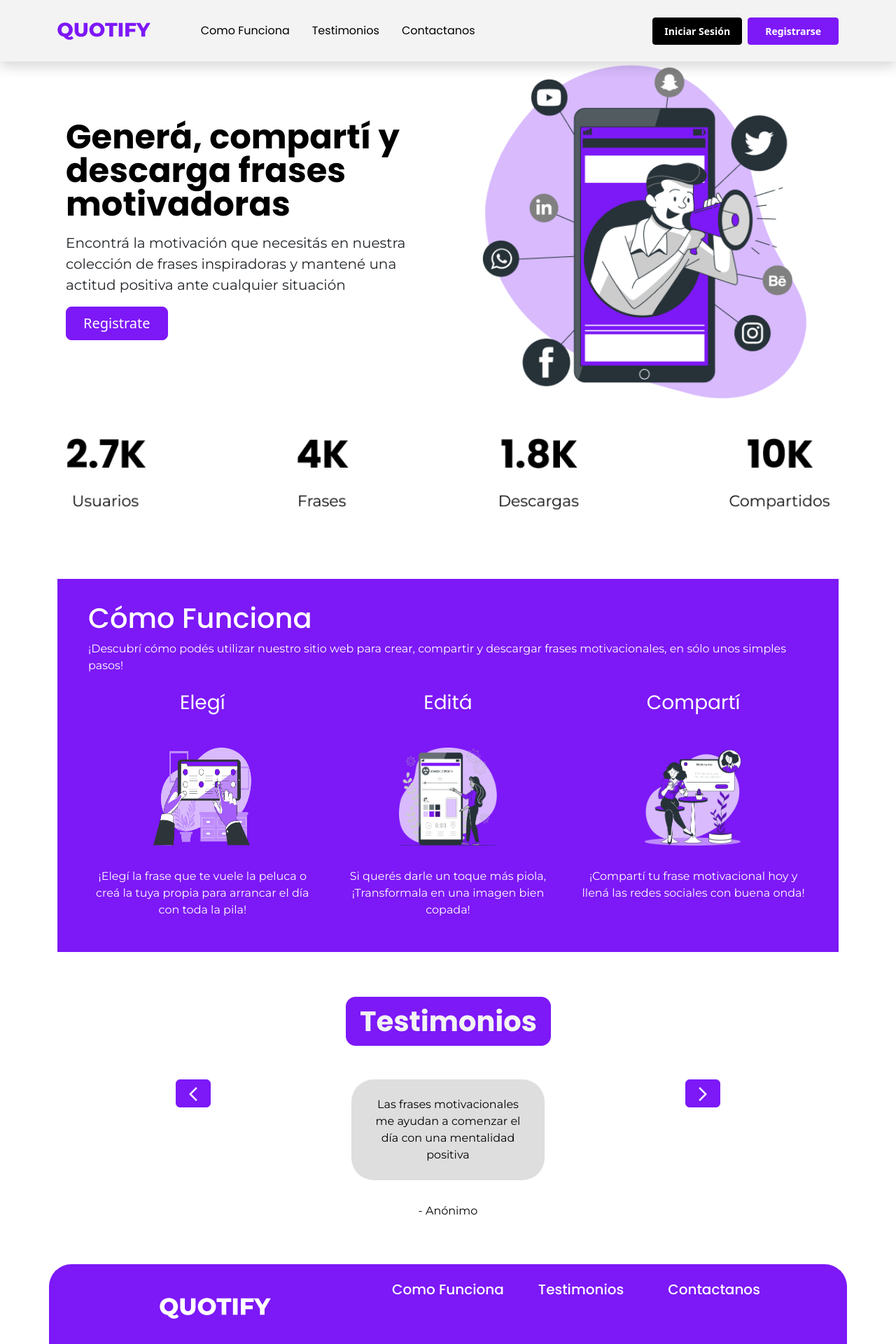
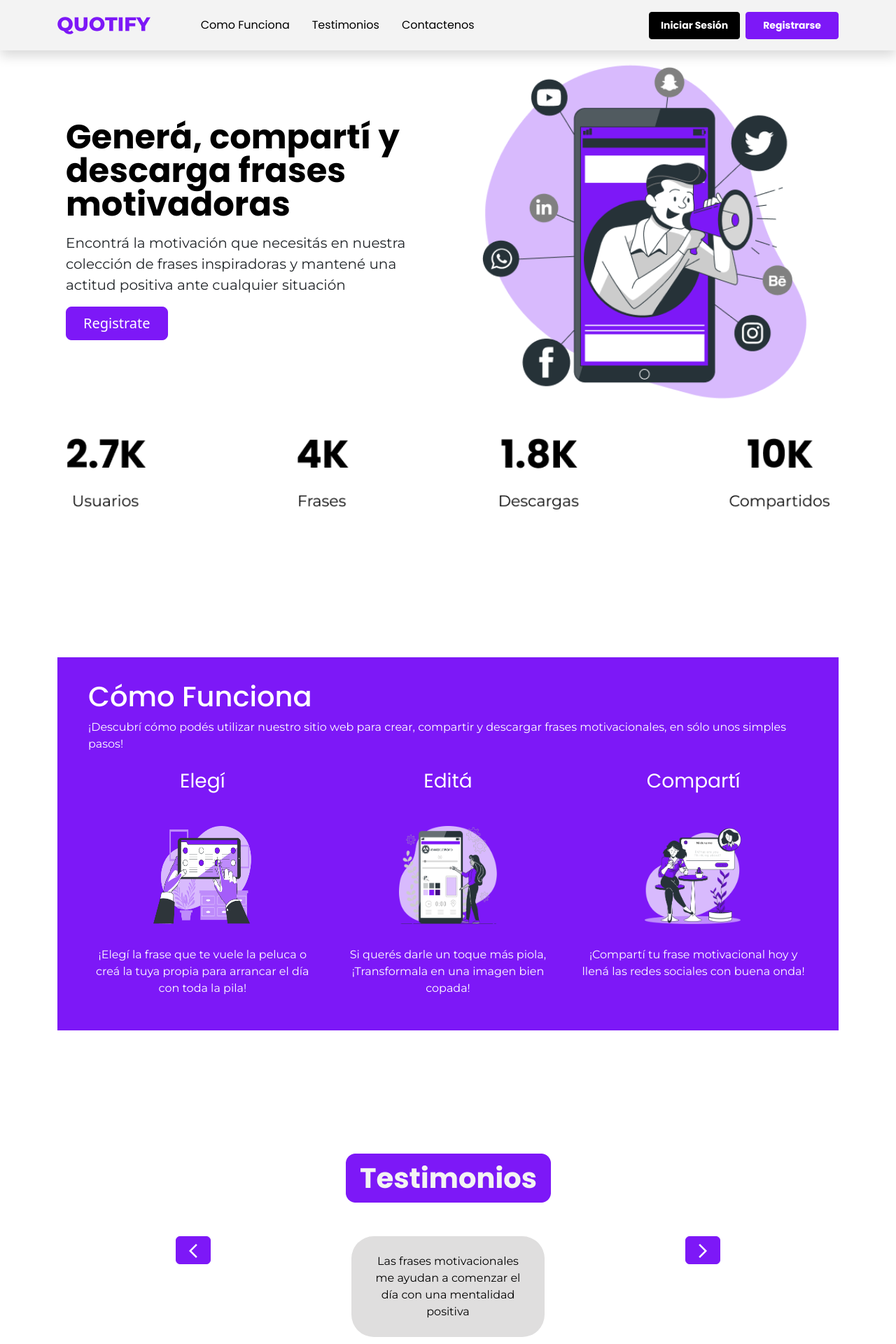
Before and after one commit to LeandroEchegorria/Quote, a React (Vite) app: page / in a window 1280 px wide. Shown: the top 1920 px of the page at 70% size. Built offline with nearby package versions, Linux system fonts and the light colour scheme.

Commit message:
Routes & navegation

```diff
--- a/src/App.jsx
+++ b/src/App.jsx
@@ -10,6 +10,7 @@ function App() {
       <Routes>
         <Route path='/' element={<Home/>}/>
         <Route path='/login' element={<h1>Login</h1>}/>
+        <Route path='/register' element={<h1>Registro</h1>}/>
         <Route path='/home-user/*' element={<HomeUsuario/>}/>
         <Route path='*' element={<h2>Page not found</h2>}/>
       </Routes>
--- a/src/Components/ComoFunciona.jsx
+++ b/src/Components/ComoFunciona.jsx
@@ -4,7 +4,7 @@ import func3 from '../assets/comofunciona3.png';
 
 const ComoFunciona = () => {
   return (
-    <div className="row bg-primary p-5 text-white">
+    <div className="row bg-primary p-5 text-white mt-9">
       <h1>Cómo Funciona</h1>
       <p>¡Descubrí cómo podés utilizar nuestro sitio web para crear, compartir y descargar frases motivacionales, en sólo unos simples pasos!</p>
       <div className="col-lg-4 text-center">
--- a/src/Components/NavBar.jsx
+++ b/src/Components/NavBar.jsx
@@ -1,11 +1,13 @@
 import { Link } from "react-router-dom"
 import logoQuotify from '../assets/quotify-logo.svg'
 import Historial from '../Pages/Dashboard/Historial'
+import Home from "../Pages/Home/Home"
+
 
 
 const NavBar = () => {
   return (
-      <header className='py-4 bg-background fixed-top shadow'>
+      <header className='py-3 bg-background fixed-top shadow'>
         <div className='container'>
           <div className='d-flex flex-wrap align-items-center justify-content-center justify-content-lg-start'>
             <a href='/' className='d-flex align-items-center mb-lg-0 link-body-emphasis text-decoration-none'>
@@ -13,14 +15,18 @@ const NavBar = () => {
             </a>
 
             <ul className='nav col-12 flex col-lg-auto me-lg-auto mb-2 mb-md-0'>
-              <li><Link to='/' className='nav-link link-body-emphasis ms-9'>Como Funciona</Link></li>
-              <li><Link to='/home-user/historial' element={<Historial/>} className='nav-link link-body-emphasis'>Testimonios</Link></li>
-              <li><Link to='/home-user/historial' element={<Historial/>} className='nav-link link-body-emphasis'>Contactanos</Link></li>
+              <li><a href='#ComoFunciona' className='nav-link link-body-emphasis ms-9'>Como Funciona</a></li>
+              <li><a href='/#Testimonios'  className='nav-link link-body-emphasis'>Testimonios</a></li>
+              <li><a href='/#Contacto'  className='nav-link link-body-emphasis'>Contactenos</a></li>
 
 
             </ul>
-            <button type='button' className='btn btn-secondary-btn btn-sm px-3 py-2 flex justify-end mx-2'><strong>Iniciar Sesión</strong></button>
-            <button type='button' className='btn btn-primary btn-sm px-4 py-2 flex justify-end'><strong>Registrarse</strong></button>
+            <Link to='/login'><button type='button' className='btn btn-secondary-btn btn-sm px-3 py-2 flex justify-end mx-2'>
+              <strong>Iniciar Sesión</strong></button>
+            </Link>
+            <Link to='/register'><button type='button' className='btn btn-primary btn-sm px-4 py-2 flex justify-end'><strong>Registrarse</strong></button>
+            </Link>
+
 
           </div>
         </div>
--- a/src/Components/Testimonios.jsx
+++ b/src/Components/Testimonios.jsx
@@ -19,7 +19,7 @@ const Testimonios = () => {
   const currentPhrase = phrases[currentIndex];
 
   return (
-    <div className="container text-black text-center ">
+    <div className="container text-black text-center mt-9">
       <p><img src={testimonio} alt="title" /></p>
       <div className="row">
         <div className="col">
--- a/src/Pages/Home/Home.jsx
+++ b/src/Pages/Home/Home.jsx
@@ -26,11 +26,14 @@ const Home = () => {
           <img src={foto2} alt="foto2" className="d-block mx-lg-auto img-fluid"/>
         </div>
       </section>
-      <section className="container col-xxl-8 px-4 py-5">
+      <section id='ComoFunciona' className="container col-xxl-8 px-4 py-5 mt-9">
         <ComoFunciona/>
       </section>
-      <section className="container col-xxl-8 px-4 py-5">
+      <section id='Testimonios' className="container col-xxl-8 px-4 py-5 mt-9">
         <Testimonios/>
+      </section>
+      <section id='Contacto' className="container col-xxl-8 px-4 py-5 mt-9">
+        <h1 className='mt-9'>Contacto</h1>
       </section>
 
      <FooterHome/>
```
Also changed, not shown: 1 other file (tests, documents, lock files or other folders).
